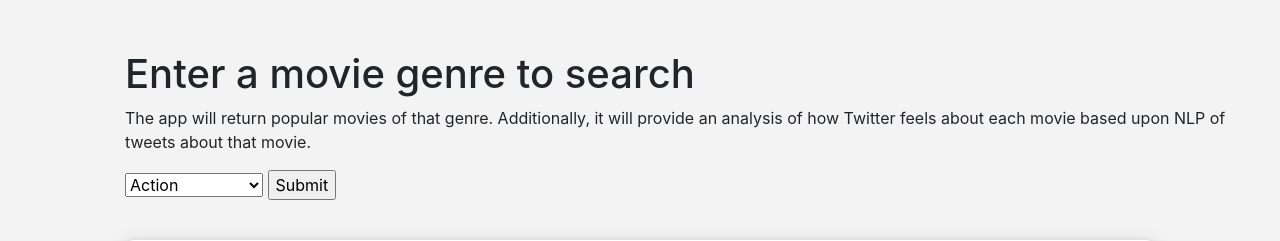
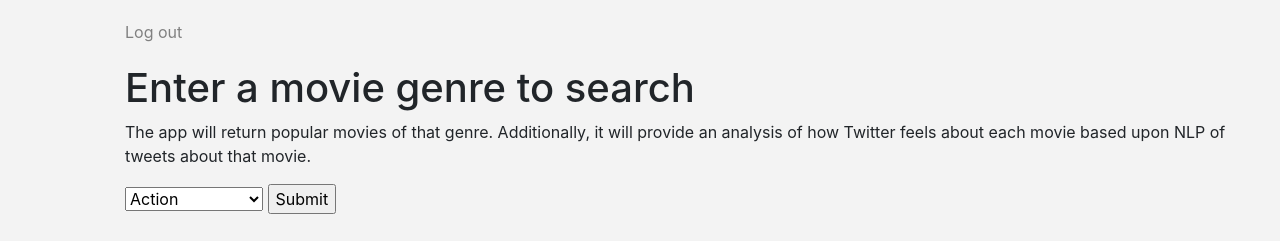
Before and after one commit to sarah256/411-project, a Flask app: template templates/home.html in a window 1280 px wide. Shown: the part 126-367 px from the top of the page. Run offline with Flask 2, Linux system fonts and the light colour scheme; the template is opened without the code that fills it, so the values that code supplies are empty; some libraries are stand-ins or nearby versions.

Commit message:
log out button

```diff
--- a/templates/home.html
+++ b/templates/home.html
@@ -22,7 +22,10 @@
 		    </div>
 	      </a>
 	    </nav>
-	    <div style="padding-left: 125px;padding-top: 50px;padding-bottom: 20px;">
+	    <div class="row">
+		    <a href="/logout" style="padding-left: 140px;padding-top: 20px">Log out</a>
+		</div>
+	    <div style="padding-left: 125px;padding-top: 20px;padding-bottom: 20px;">
 		    <h1>Enter a movie genre to search</h1>
 			<p>The app will return popular movies of that genre. Additionally, it will provide an analysis of how Twitter feels about each movie based upon NLP of tweets about that movie.</p>
 			<form action="/input" method="POST">
```
